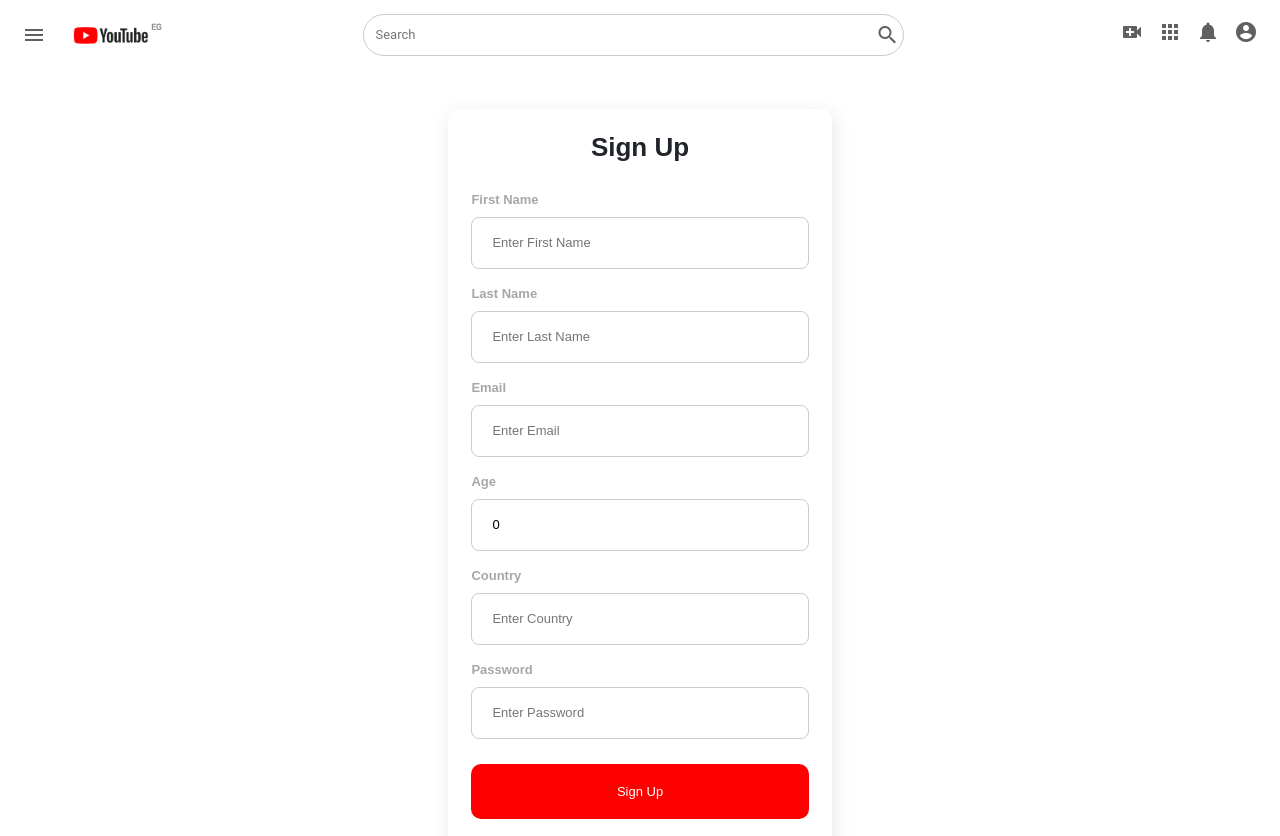
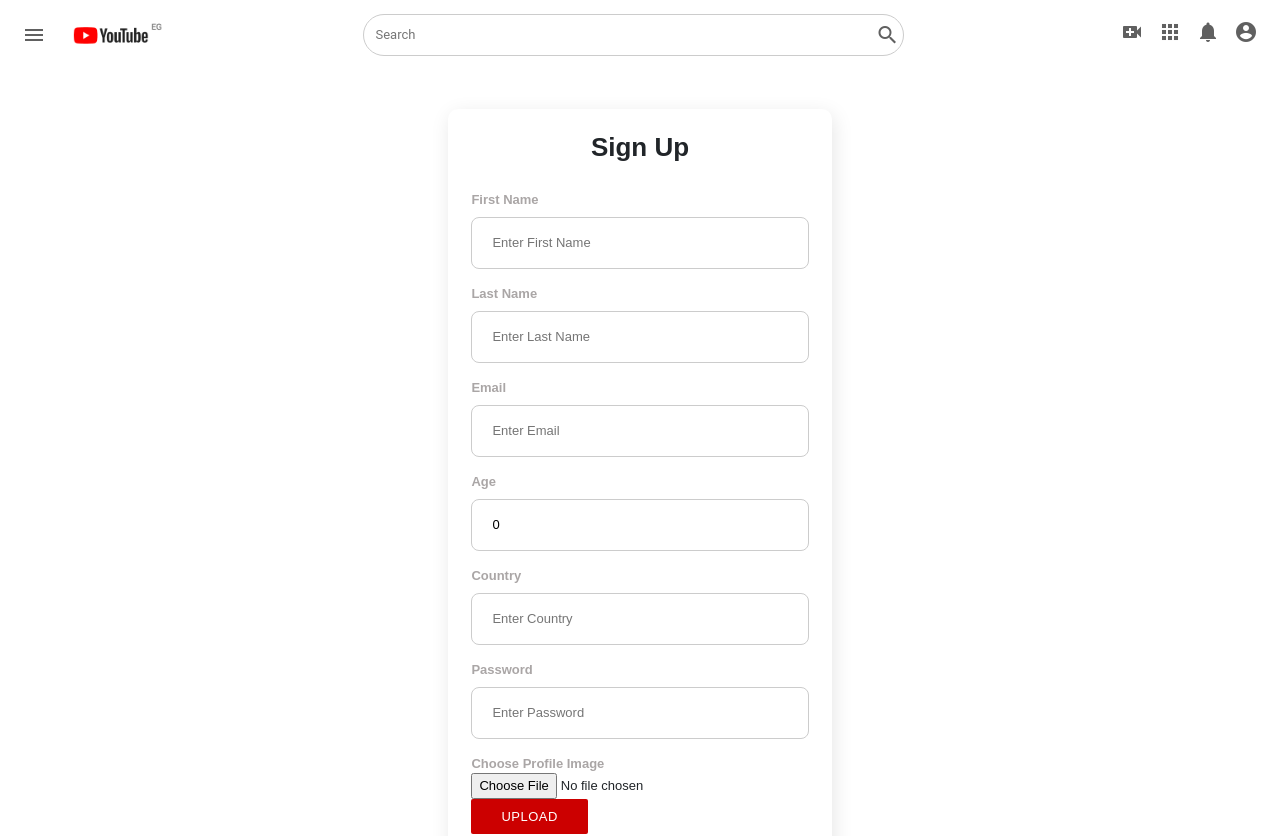
Before and after one commit to the-Hackers-team/MERAKI_Academy_Project_6, a React (Create React App) app in the folder frontend/: page /register in a window 1280 px wide. Shown: the top 836 px of the page. Built offline with nearby package versions, Linux system fonts and the light colour scheme.

Commit message:
video Cloudinary

```diff
--- a/frontend/src/componenet/CreateVideo/CreateVideo.js
+++ b/frontend/src/componenet/CreateVideo/CreateVideo.js
@@ -9,6 +9,7 @@ import { useDispatch, useSelector } from "react-redux";
 
 import Swal from "sweetalert2";
 import Cloudinary from "../Cloudinary/Cloudinary";
+import CloudinaryVideo from "../cloudinaryVideo/CloudinaryVideo";
 import "./CreateVideo.css"
 toast.configure();
 const CreateVideo = () => {
--- a/frontend/src/componenet/signup/signup.js
+++ b/frontend/src/componenet/signup/signup.js
@@ -8,7 +8,7 @@ import "react-toastify/dist/ReactToastify.css";
 import { useDispatch, useSelector } from "react-redux";
 import { login, logout } from "../reducer/login/index";
 import "./signup.css";
-
+import Cloudinary from "../Cloudinary/Cloudinary";
 toast.configure();
 const Register = () => {
   const navigate = useNavigate();
@@ -22,7 +22,7 @@ const Register = () => {
   const [userImage, setUserImage] = useState("");
   //////////////////// for the hide and show
 
-/////////////////////////////////////
+  /////////////////////////////////////
   const notifyRegisterSuccess = () => {
     toast.success("Register Done", { position: toast.POSITION.TOP_RIGHT });
     navigate("/login");
@@ -33,15 +33,8 @@ const Register = () => {
     });
   };
 
-  const register =  () => {
-    if (
-      firstName &&
-      lastName &&
-      age &&
-      country &&
-      email &&
-      password
-    ) {
+  const register = () => {
+    if (firstName && lastName && age && country && email && password) {
       const newUser = {
         firstName,
         lastName,
@@ -49,9 +42,9 @@ const Register = () => {
         country,
         email,
         password,
-
+        userImage,
       };
-       axios
+      axios
         .post(`http://localhost:5000/user/register`, newUser)
         .then((response) => {
           if (response.data.success) {
@@ -72,7 +65,8 @@ const Register = () => {
         !age ||
         !country ||
         !email ||
-        !password
+        !password ||
+        !userImage
       ) {
         notifyRegisterError();
       }
@@ -187,7 +181,6 @@ const Register = () => {
     //                 image
     //               </label>
     //             </div>
-
 
     //             <div class="text-center text-lg-start mt-3 pt-2">
     //               <button
@@ -308,12 +301,11 @@ const Register = () => {
             required
           />
 
-
-          {/* <label className="image-label">
+          <label className="image-label">
             <b>Choose Profile Image</b>
           </label>
 
-          <Cloudinary setImage={setUserImage} /> */}
+          <Cloudinary setImage={setUserImage} />
         </div>
 
         <button class="cta-btn">Sign Up</button>
```
